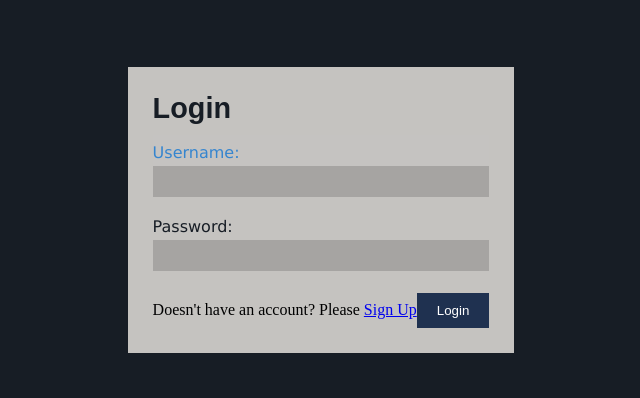
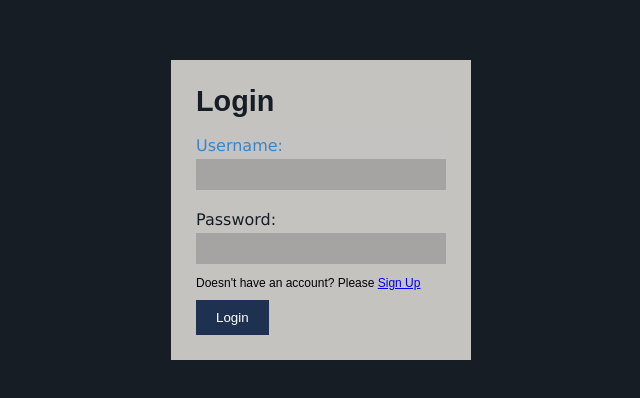
Before and after one commit to sakurayung/CST5LBitforge2, a React (Vite) app in the folder react/: page /login in a window 1280 px wide. Shown: the part 190-588 px from the top of the page, without its empty margins (319-959 px from the left). Built offline with nearby package versions, Linux system fonts and the light colour scheme; no server answers.

Commit message:
update admin details, refresh page after comment

```diff
--- a/react/src/components/guestLayout.jsx
+++ b/react/src/components/guestLayout.jsx
@@ -80,7 +80,7 @@ export default function GuestLayout() {
                 <option value="name">Name</option>
               </select>
             </div>
-            <Link to="/signin" onClick={(e) => {setisSearch(false)}}>Sign In</Link>
+            <Link to="/signin" onClick={(e) => {setisSearch(false)}}>Sign Up</Link>
             <Link to="/login" onClick={(e) => {setisSearch(false)}}>Login</Link>
           </div>
         </nav>
--- a/react/src/components/pages/itemDisplay.jsx
+++ b/react/src/components/pages/itemDisplay.jsx
@@ -204,9 +204,9 @@ export default function ItemDisplay() {
 
     try {
       const response = await axiosClient.post('/comment-item', data);
-      alert(response.data.message); // show success message
       console.log(comment);
       setComment(""); // clear textarea
+      window.location.reload();
 
       // Optional: re-fetch or update comment list here
     } catch (error) {
--- a/react/src/components/pages/login.jsx
+++ b/react/src/components/pages/login.jsx
@@ -71,7 +71,7 @@ export default function Login() {
             />
           </div>
         </div>
-        Doesn't have an account? Please <a href='/signin'>Sign Up</a>
+        <p>Doesn't have an account? Please <a href='/signin'>Sign Up</a></p>
         <button type="submit">Login</button>
       </form>
     </div>
--- a/react/src/components/pages/login.module.scss
+++ b/react/src/components/pages/login.module.scss
@@ -79,6 +79,15 @@
       }
     }
 
+    > p {
+      font-size: 0.75rem;
+      font-family: index.$territaryfont;
+
+      a {
+        font-style: normal;
+      }
+    }
+
     button {
       margin-top: 10px;
       padding: 10px 20px;
@@ -88,5 +97,6 @@
       cursor: pointer;
       font-family: index.$primaryFont;
     }
+
   }
 }
--- a/react/src/components/pages/signin.jsx
+++ b/react/src/components/pages/signin.jsx
@@ -175,7 +175,8 @@ export default function SignIn() {
             /></div>
           </div>
         </div>
-        Already have an account? Please <a href='/login'>Login</a>
+        <p>Already have an account? Please <a href='/login'>Login</a></p>
+
         <button type="submit">Sign In</button>
       </form>
     </div>
--- a/react/src/components/pages/signin.module.scss
+++ b/react/src/components/pages/signin.module.scss
@@ -84,6 +84,15 @@
       }
     }
 
+    > p {
+      font-size: 0.75rem;
+      font-family: index.$territaryfont;
+
+      a {
+        font-style: normal;
+      }
+    }
+
     button {
       margin-top: 15px;
       padding: 10px 20px;
```
Also changed, not shown: 1 other file (tests, documents, lock files or other folders).
